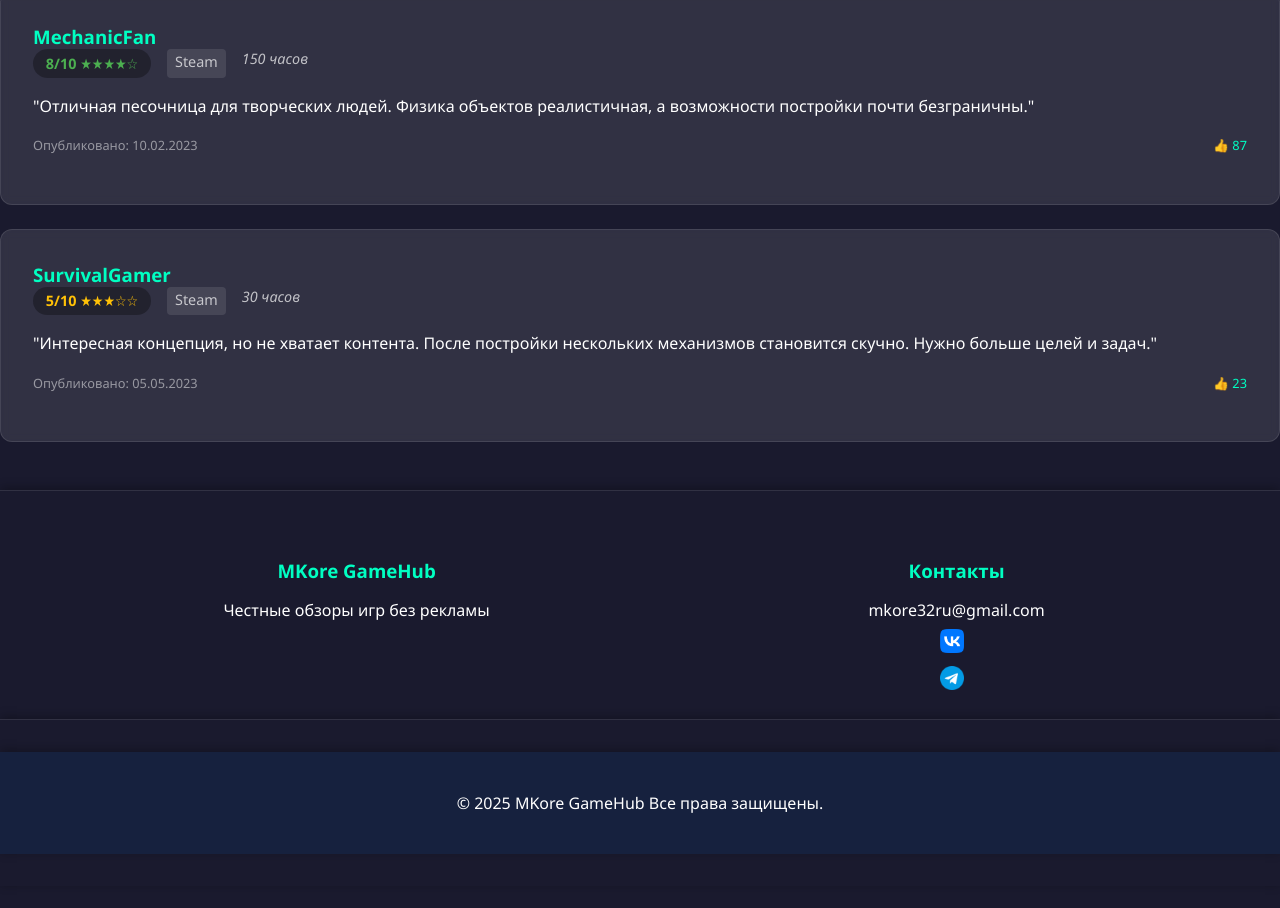
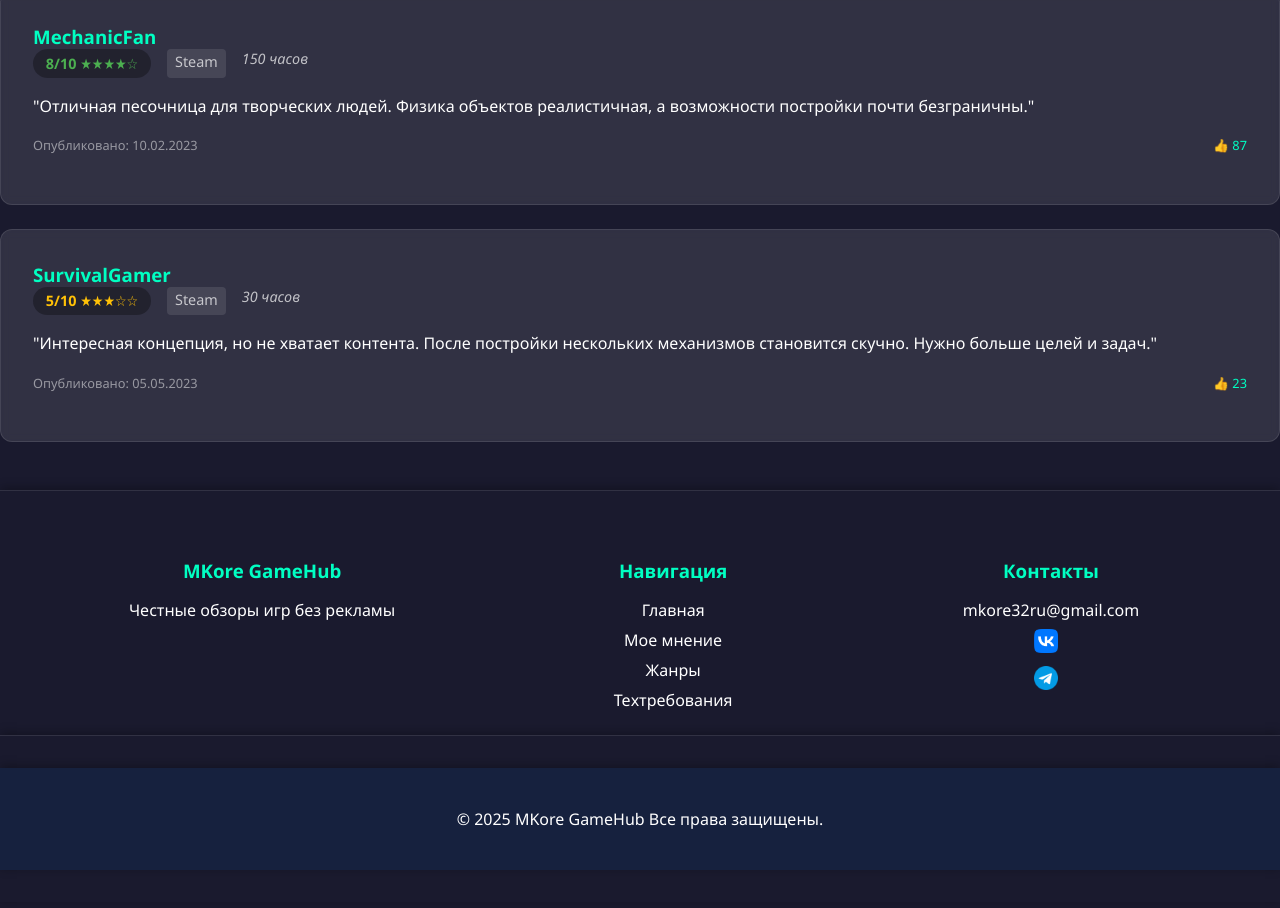
Before and after one commit to Mka2w/M-Kore, a plain HTML site: page MkoreOps.html in a window 1280 px wide. Shown: the part 4877-5785 px from the top of the page. Drawn offline with Linux system fonts and the light colour scheme; a script that the page names is missing.

Commit message:
Update MkoreOps.html

```diff
--- a/MkoreOps.html
+++ b/MkoreOps.html
@@ -507,6 +507,13 @@
                 <h3>MKore GameHub</h3>
                 <p>Честные обзоры игр без рекламы</p>
             </div>
+              <div class="footer-section">
+                <h3>Навигация</h3>
+                <a href="index.html">Главная</a>
+                <a href="MkoreM.html">Мое мнение</a>
+                <a href="MkoreJanr.html">Жанры</a>
+                <a href="MkoreBlog.html">Техтребования</a>
+            </div>
             <div class="footer-section">
                <h3>Контакты</h3>
                 <a href="https://mail.google.com/mail/u/0/#inbox?compose=new">mkore32ru@gmail.com</a>
```
